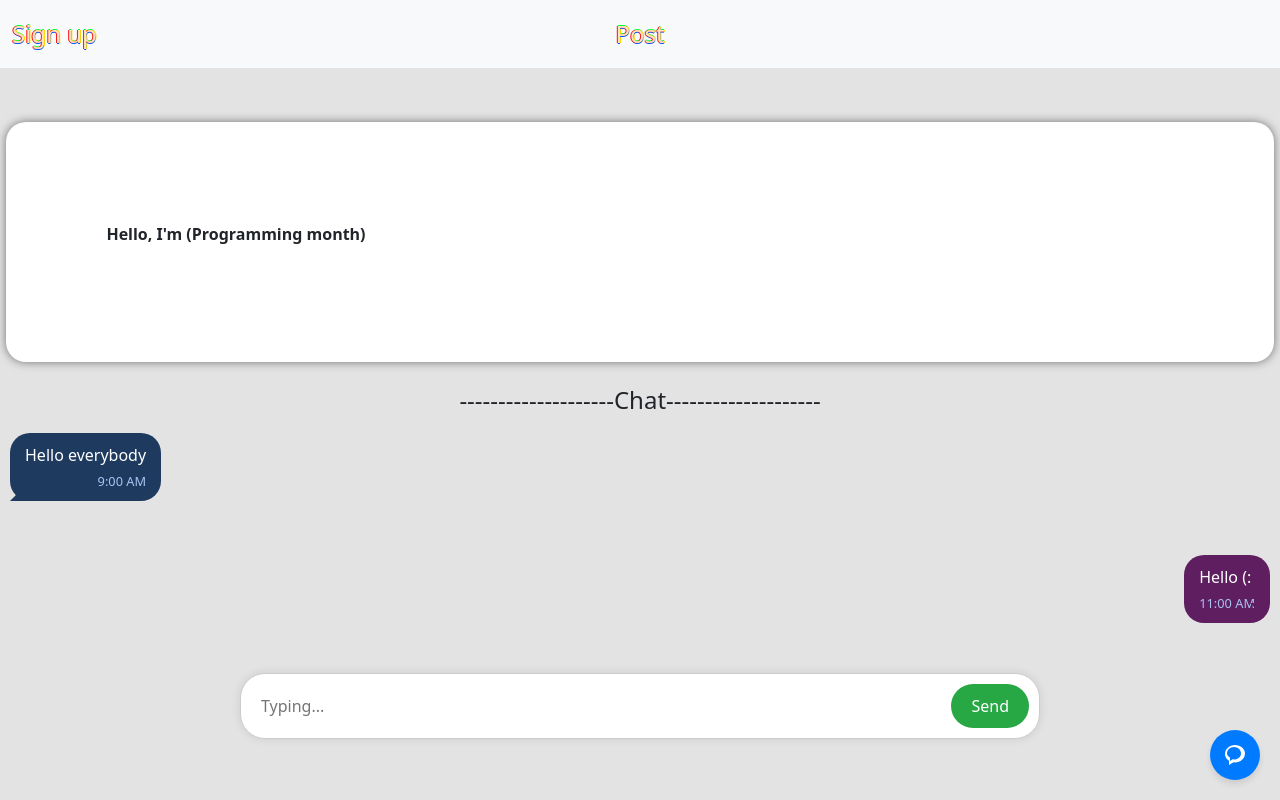
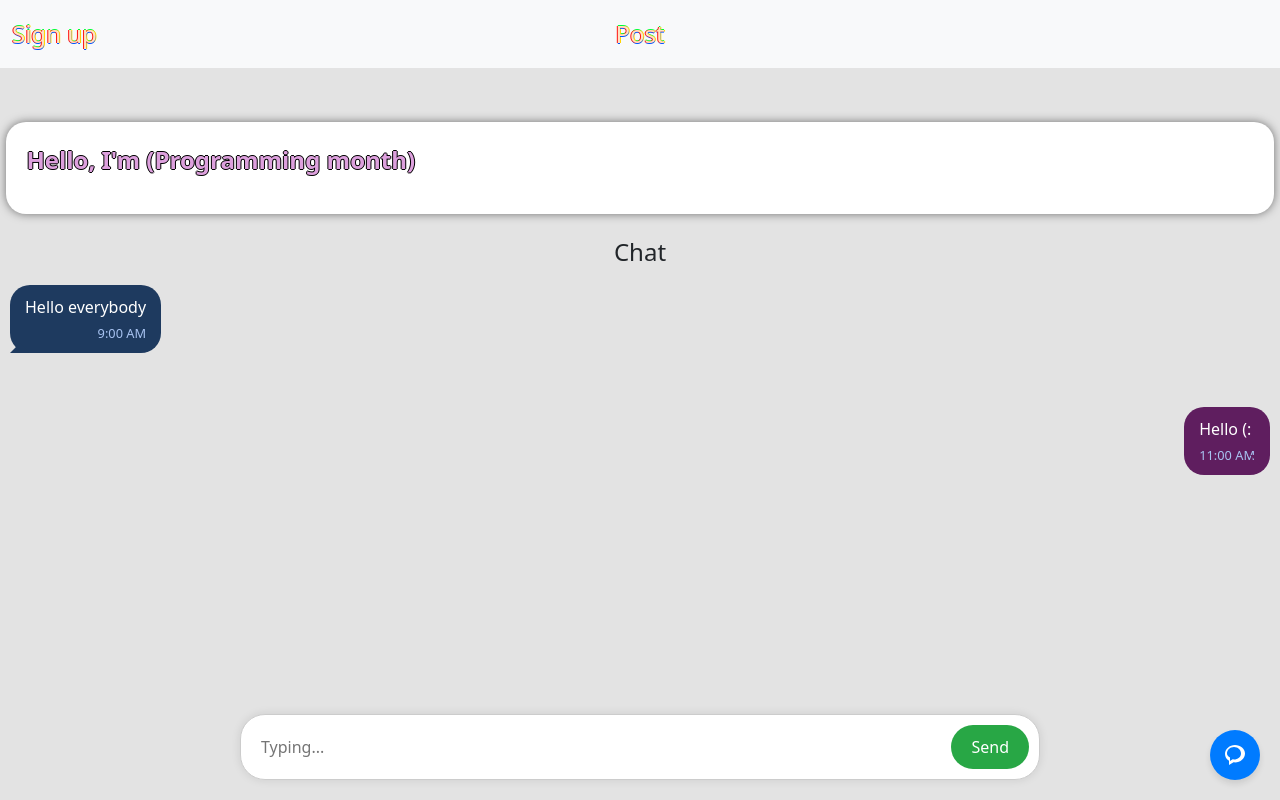
Before and after one commit to Programmingmonth/Socialmedia, a Django app: template Project/socialmedia/posts/templates/post_list.html in a window 1280 px wide. Run offline with Django 5.2, Linux system fonts and the light colour scheme; the template is opened without the code that fills it, so the values that code supplies are empty.

Commit message:
Initial commit

```diff
--- a/Project/socialmedia/posts/templates/post_list.html
+++ b/Project/socialmedia/posts/templates/post_list.html
@@ -13,6 +13,8 @@
     <style>
       body {
         background-color: #e3e3e3;
+        margin: 0;
+        padding-bottom: 80px; /* Space for the chat input container */
       }
 
       #linknav1 {
@@ -44,7 +46,7 @@
 
       .frame {
         background-color: #ffffff;
-        padding: 100px;
+        padding: 20px;
         border-radius: 20px;
         width: 99%;
         margin: 30px auto 0;
@@ -126,13 +128,17 @@
       .chat-input-container {
         display: flex;
         align-items: center;
-        margin: 30px auto;
         padding: 10px;
         border-radius: 25px;
         border: 1px solid #ccc;
-        max-width: 800px;
+        width: 800px;
         background-color: #fff;
         box-shadow: 0 0 10px rgba(0, 0, 0, 0.1);
+        position: fixed;
+        bottom: 20px;
+        left: 50%;
+        transform: translateX(-50%);
+        z-index: 1000;
       }
 
       .chat-input {
@@ -186,6 +192,12 @@
         width: 24px;
         height: 24px;
       }
+
+      #Definition {
+        text-shadow: -1px 0 black, 0 1px black, 1px 0 black, 0 -1px black;
+        color: plum;
+        font-size: x-large;
+      }
     </style>
   </head>
   <body>
@@ -201,12 +213,12 @@
         </span>
       </div>
     </nav>
-    <br />
+    <br/>
     <div class="frame">
-      <p><b>Hello, I'm (Programming month)</b></p>
+      <p><b id="Definition">Hello, I'm (Programming month)</b> <br/></p>
     </div>
-    <br />
-    <h4 id="Chating">--------------------Chat--------------------</h4>
+    <br/>
+    <h4 id="Chating">Chat</h4>
     <div class="chat-messages" id="chatMessages">
       <div class="chat-container">
         <div class="chat-bubble">
@@ -214,7 +226,7 @@
           <div class="chat-time">9:00 AM</div>
         </div>
       </div>
-      <br />
+      <br/>
       <div class="chat-container2">
         <div class="chat-bubble2">
           Hello (:
@@ -241,8 +253,6 @@
         />
       </svg>
     </div>
-
-    <!-- The Code For JavaScript😀 -->
 
     <script>
       function sendMessage() {
@@ -282,7 +292,7 @@
           setTimeout(receiveMessage, Math.random() * 2000 + 1000);
         }
       }
-      // This is the code below for artificial intelligence that works.
+
       function receiveMessage() {
         var responses = [
           "Hi there!",
```
Also changed, not shown: Project/socialmedia/users/templates/signup.html (+41 -0 lines).
